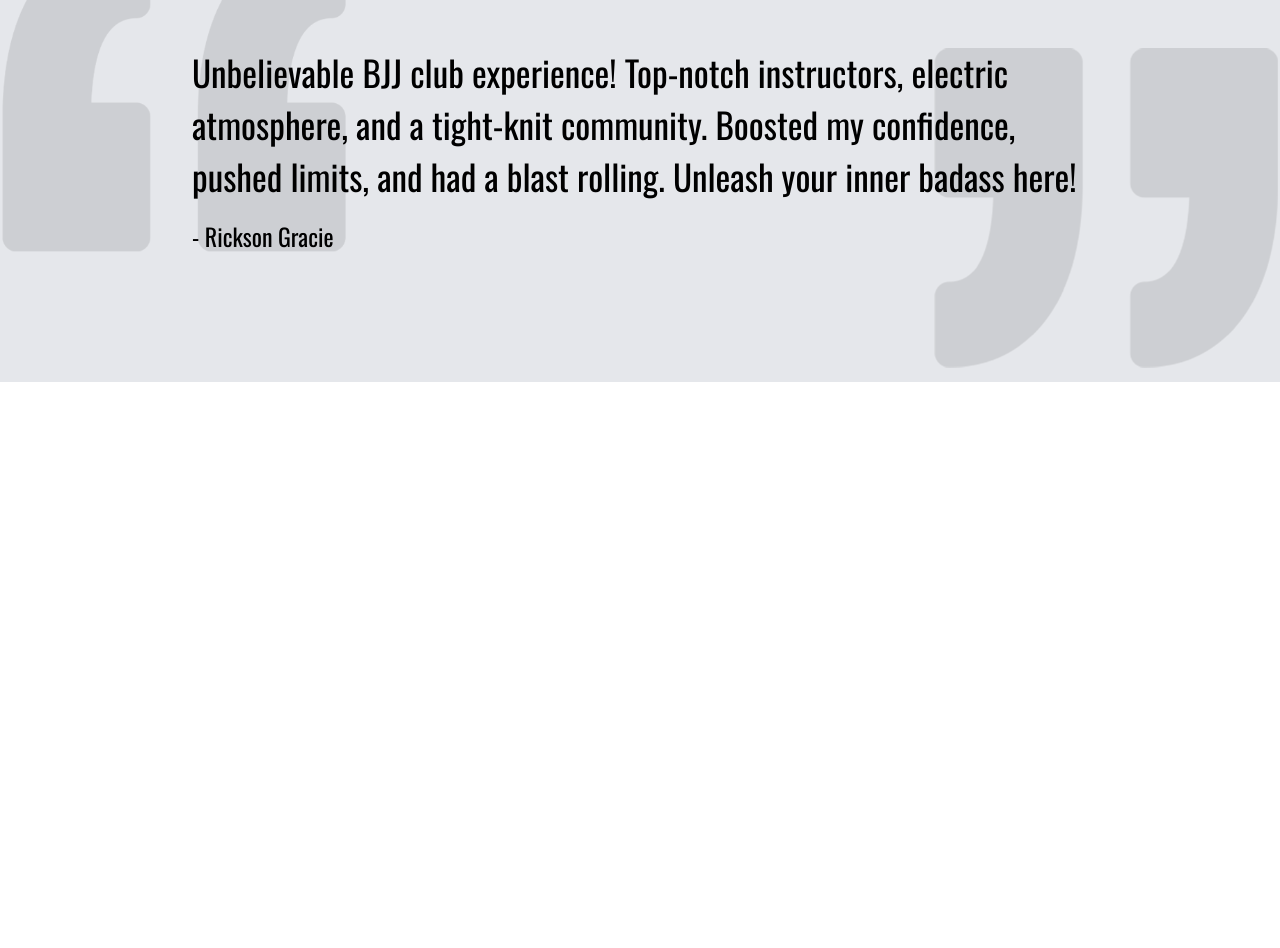
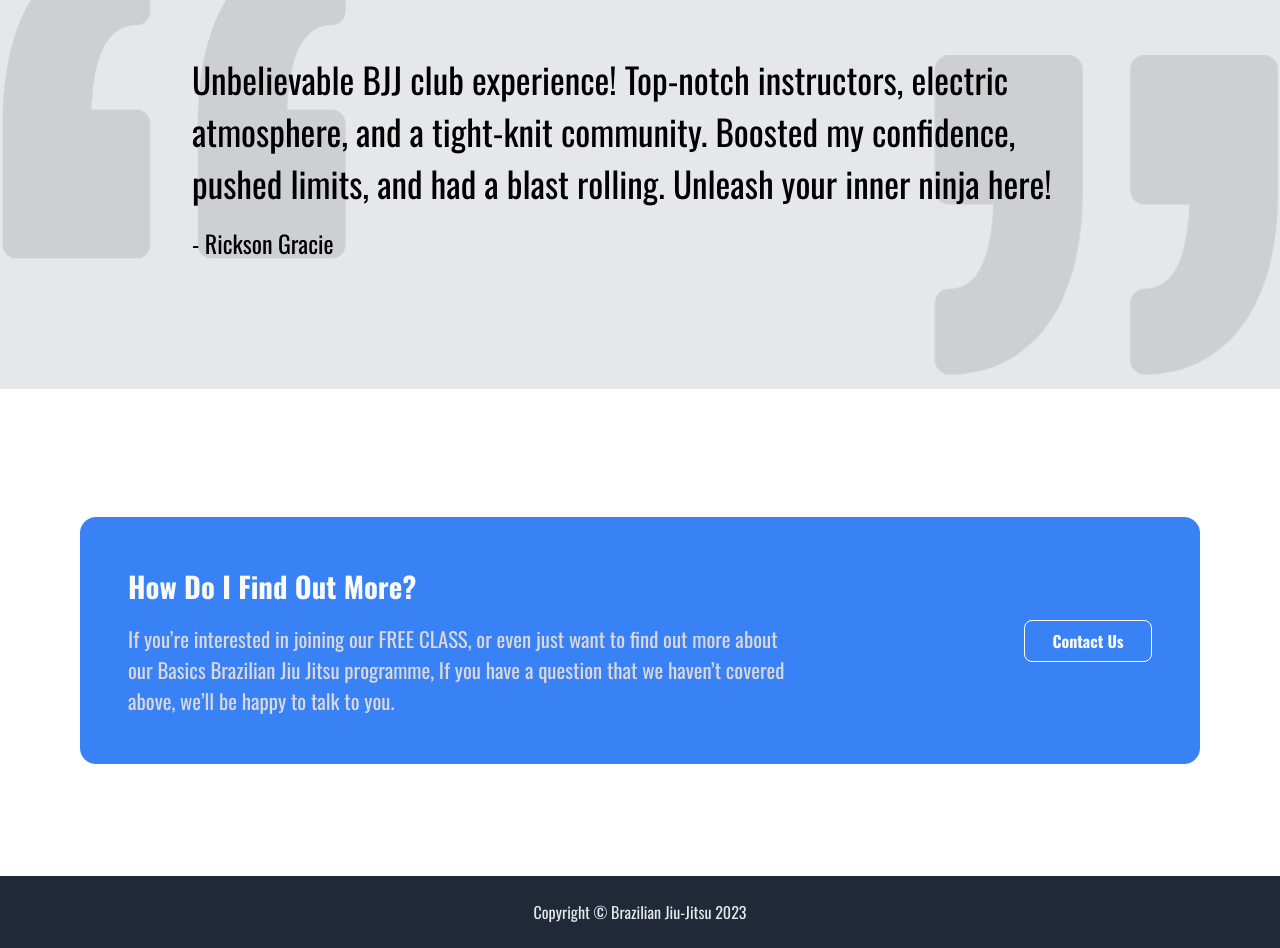
Before and after one commit to User9511/foundations-landing-page, a plain HTML site: page index.html in a window 1280 px wide. Shown: the part 1526-2474 px from the top of the page. Before the commit the page ends 1988 px from the top, so only its background shows below. Drawn offline with nearby package versions, Linux system fonts and the light colour scheme.

Commit message:
Added free trial class section & footer.

```diff
--- a/index.html
+++ b/index.html
@@ -44,33 +44,33 @@
         <h2>Why Start Brazilian Jiu-Jitsu?</h2>
         <div class="cards-container">
           <div class="card-wrapper">
-            <div class="card-image"><img src="https://images.unsplash.com/photo-1564415315949-7a0c4c73aab4?ixlib=rb-4.0.3&ixid=M3wxMjA3fDB8MHxwaG90by1wYWdlfHx8fGVufDB8fHx8fA%3D%3D&auto=format&fit=crop&w=987&q=80" /></div>
+            <div class="card-image"><img src="https://images.unsplash.com/photo-1564415315949-7a0c4c73aab4?ixlib=rb-4.0.3&ixid=M3wxMjA3fDB8MHxwaG90by1wYWdlfHx8fGVufDB8fHx8fA%3D%3D&auto=format&fit=crop&w=987&q=80" alt="Workout" /></div>
             <div class="card-text">
-              <p>Brazilian Jiu-Jitsu equips you with effective techniques to protect yourself and loved ones in real-life situations.</p>
+              <p>Brazilian Jiu-Jitsu offers a comprehensive and demanding workout that engages your entire body, helping you improve strength, endurance, flexibility, and cardiovascular fitness</p>
             </div>
           </div>
           <div class="card-wrapper">
             <div class="card-image">
-              <img src="https://images.unsplash.com/photo-1582234407297-a1b4e08f4e81?ixlib=rb-4.0.3&ixid=M3wxMjA3fDB8MHxwaG90by1wYWdlfHx8fGVufDB8fHx8fA%3D%3D&auto=format&fit=crop&w=987&q=80" alt="" />
+              <img src="https://images.unsplash.com/photo-1582234407297-a1b4e08f4e81?ixlib=rb-4.0.3&ixid=M3wxMjA3fDB8MHxwaG90by1wYWdlfHx8fGVufDB8fHx8fA%3D%3D&auto=format&fit=crop&w=987&q=80" alt="Self Defense" />
             </div>
             <div class="card-text">
-              <p>Brazilian Jiu-Jitsu equips you with effective techniques to protect yourself and loved ones in real-life situations.</p>
+              <p>Gain practical and effective self-defense skills. BJJ emphasizes techniques that allow individuals of smaller stature to overcome larger opponents through the use of leverage and proper body mechanics.</p>
             </div>
           </div>
           <div class="card-wrapper">
             <div class="card-image">
-              <img src="https://images.unsplash.com/photo-1677170202297-a9de1d9e72bf?ixlib=rb-4.0.3&ixid=M3wxMjA3fDB8MHxwaG90by1wYWdlfHx8fGVufDB8fHx8fA%3D%3D&auto=format&fit=crop&w=987&q=80" alt="" />
+              <img src="https://images.unsplash.com/photo-1677170202297-a9de1d9e72bf?ixlib=rb-4.0.3&ixid=M3wxMjA3fDB8MHxwaG90by1wYWdlfHx8fGVufDB8fHx8fA%3D%3D&auto=format&fit=crop&w=987&q=80" alt="Discipline" />
             </div>
             <div class="card-text">
-              <p>Brazilian Jiu-Jitsu equips you with effective techniques to protect yourself and loved ones in real-life situations.</p>
+              <p>Mental Discipline: BJJ is not just a physical activity; it also cultivates mental discipline and focus. The art requires concentration, strategy, and problem-solving skills.</p>
             </div>
           </div>
           <div class="card-wrapper">
             <div class="card-image">
-              <img src="https://images.unsplash.com/photo-1564415299969-9fa66e8e5dde?ixlib=rb-4.0.3&ixid=M3wxMjA3fDB8MHxwaG90by1wYWdlfHx8fGVufDB8fHx8fA%3D%3D&auto=format&fit=crop&w=2340&q=80" alt="" />
+              <img src="https://images.unsplash.com/photo-1564415299969-9fa66e8e5dde?ixlib=rb-4.0.3&ixid=M3wxMjA3fDB8MHxwaG90by1wYWdlfHx8fGVufDB8fHx8fA%3D%3D&auto=format&fit=crop&w=2340&q=80" alt="Community Spirit" />
             </div>
             <div class="card-text">
-              <p>Brazilian Jiu-Jitsu equips you with effective techniques to protect yourself and loved ones in real-life situations.</p>
+              <p>BJJ is renowned for its strong community spirit and supportive environment. When you join a BJJ academy, you become part of a team that shares a common passion for the art.</p>
             </div>
           </div>
         </div>
@@ -78,11 +78,24 @@
       <!-- Section - Testimonial -->
       <section class="testimonial">
         <figure>
-          <blockquote>Unbelievable BJJ club experience! Top-notch instructors, electric atmosphere, and a tight-knit community. Boosted my confidence, pushed limits, and had a blast rolling. Unleash your inner badass here!</blockquote>
-          <figcaption>- Rickson Gracie</figcaption>
+          <div>
+            <blockquote>Unbelievable BJJ club experience! Top-notch instructors, electric atmosphere, and a tight-knit community. Boosted my confidence, pushed limits, and had a blast rolling. Unleash your inner ninja here!</blockquote>
+            <figcaption>- Rickson Gracie</figcaption>
+          </div>
         </figure>
       </section>
+
+      <!-- Section - Free Trial Class -->
+      <section class="free-trial-class">
+        <div class="text-container">
+          <h3>How Do I Find Out More?</h3>
+          <p>If you’re interested in joining our FREE CLASS, or even just want to find out more about our Basics Brazilian Jiu Jitsu programme, If you have a question that we haven’t covered above, we’ll be happy to talk to you.</p>
+        </div>
+        <a href="#" class="btn-cta">Contact Us</a>
+      </section>
     </main>
+
+    <footer>Copyright &copy; Brazilian Jiu-Jitsu 2023</footer>
 
     <script src="./app.js"></script>
   </body>
--- a/styles.css
+++ b/styles.css
@@ -124,7 +124,7 @@
 
 /* Section Gallery */
 .gallery {
-  margin: 0 auto 15rem auto;
+  margin: 0 auto 10rem auto;
 }
 h2 {
   font-size: 2rem;
@@ -136,8 +136,8 @@
   display: flex;
   flex-wrap: wrap;
   justify-content: center;
+  align-items: baseline;
   gap: 2rem;
-  align-items: center;
   max-width: 80rem;
   margin: 0 auto;
   color: black;
@@ -183,7 +183,7 @@
 section.testimonial {
   padding: 8rem;
   background-color: var(--light-bg-color);
-  margin: 5rem 0;
+  margin: 8rem 0;
   position: relative;
 }
 
@@ -230,6 +230,57 @@
   font-size: 1.5rem;
   margin-top: 1rem;
   align-self: flex-start;
+}
+
+/* Section - Free Trial Class */
+.free-trial-class {
+  display: flex;
+  align-items: center;
+  justify-content: space-between;
+  background-color: var(--btn-color);
+  max-width: 70rem;
+  border-radius: 1rem;
+  padding: 3rem;
+  margin: 0 auto 7rem auto;
+}
+
+.text-container {
+  flex: 1;
+}
+
+.free-trial-class h3 {
+  font-size: 1.8rem;
+  color: var(--hero-main-text);
+  margin-bottom: 1rem;
+}
+.free-trial-class p {
+  font-size: 1.3rem;
+}
+
+.btn-cta {
+  background: transparent;
+  display: block;
+  text-align: center;
+  border: 1px solid white;
+
+  padding: 0.5rem;
+  width: 8rem;
+  border-radius: 0.5rem;
+  font-weight: bolder;
+}
+
+.btn-cta:hover {
+  transition: 0.2s ease-in-out;
+  background-color: transparent;
+  border: 1px solid var(--dark-bg-color);
+}
+
+/* Footer */
+footer {
+  text-align: center;
+  background: var(--dark-bg-color);
+  color: var(--light-bg-color);
+  padding: 1.5rem;
 }
 
 /* Mobile View */
@@ -363,14 +414,19 @@
   figure::before {
     width: 30%;
     height: 30%;
-    /* top: -3rem;
-    left: -2rem; */
   }
 
   figure::after {
     width: 30%;
     height: 30%;
-    /* top: 11rem;
-    left: 14rem; */
+  }
+
+  /* Free Trial Class */
+  .free-trial-class {
+    padding: 2rem;
+    margin: 7rem 1.5rem;
+    flex-direction: column;
+    text-align: center;
+    gap: 2rem;
   }
 }
```
